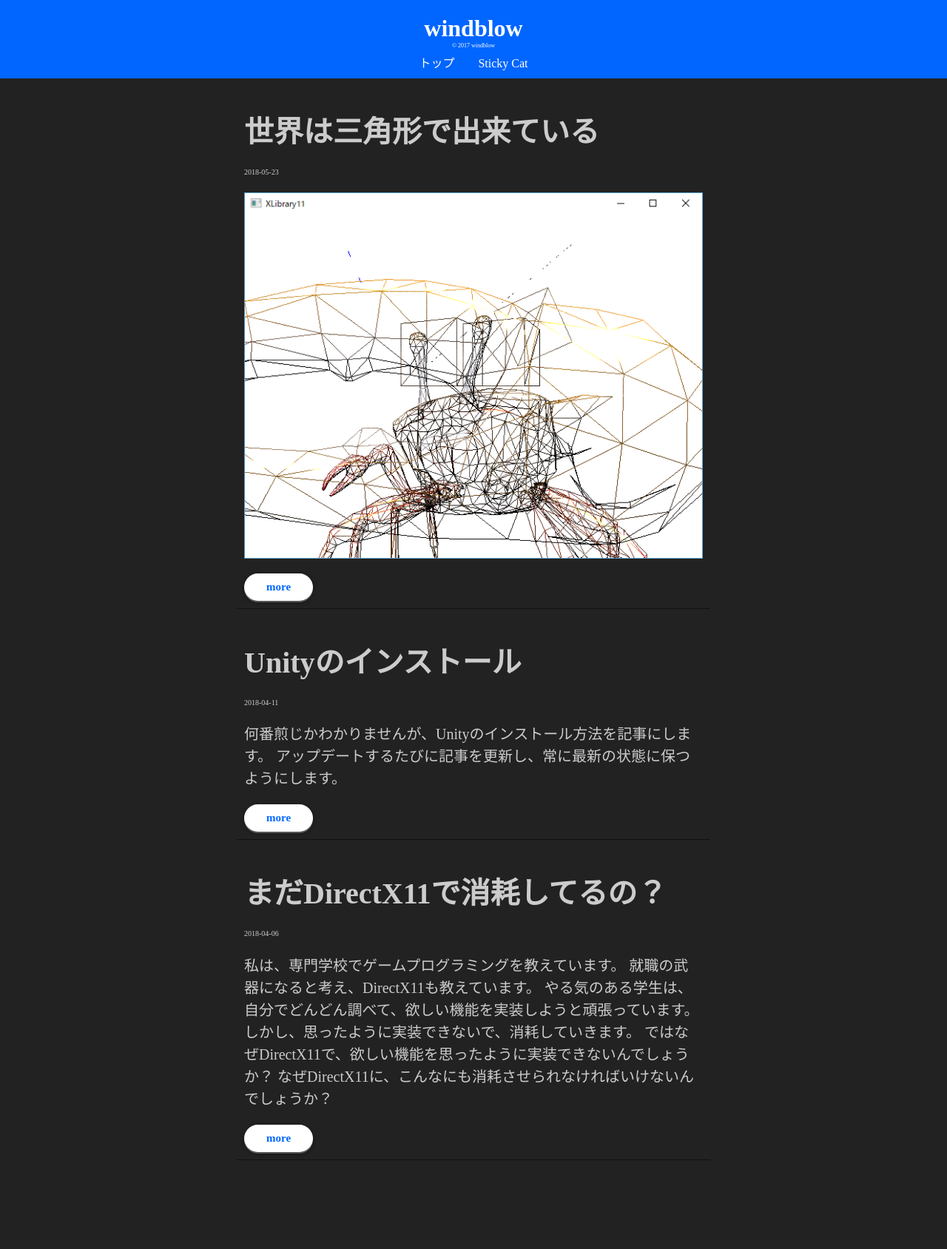
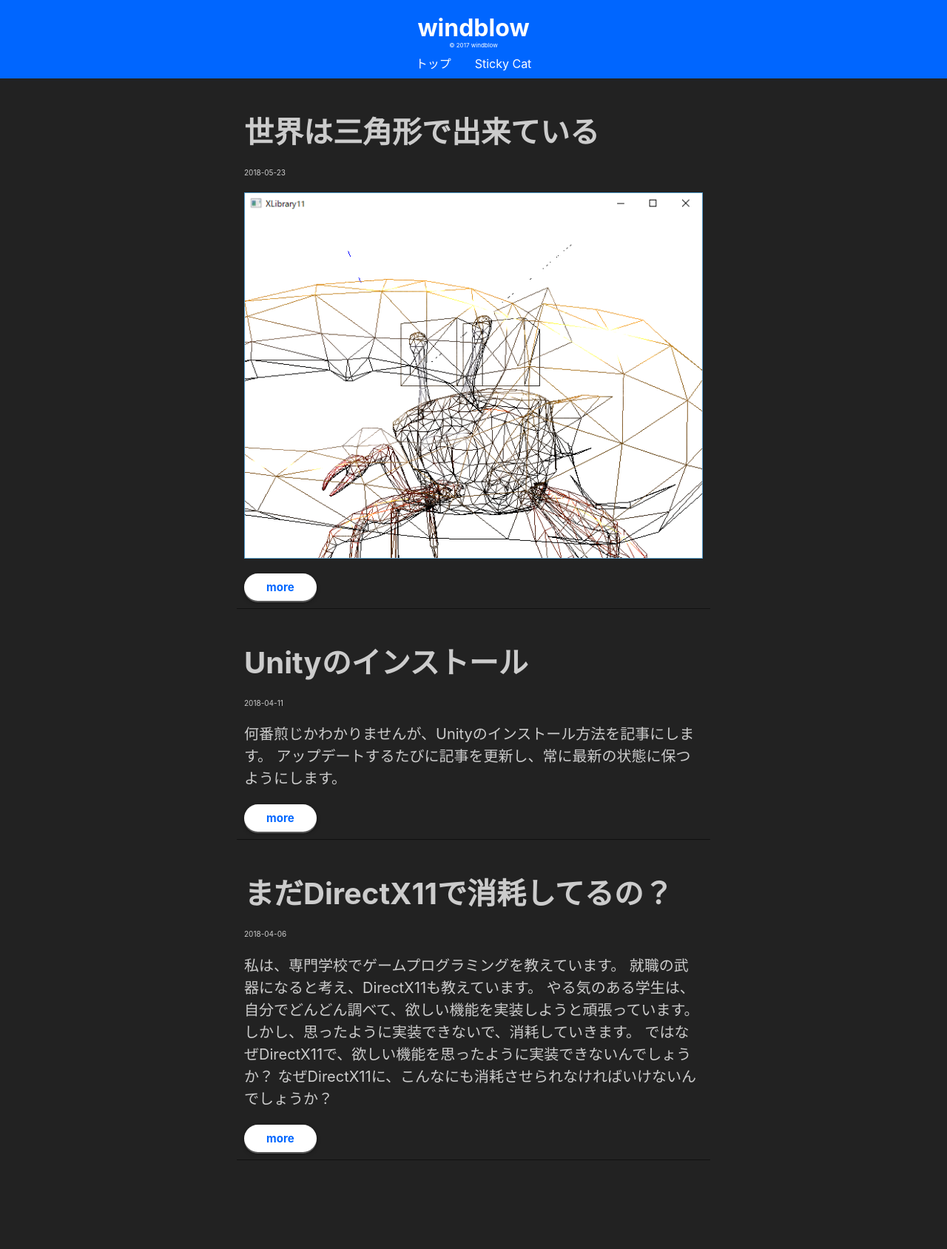
Before and after one commit to itukikikuti/windblow.net, a Jekyll site: the page built from index.html, in a window 1280 px wide. Shown: the whole page at 74% size. Built offline with Jekyll 4.4.1, drawn with Linux system fonts in a browser that asks for light colours; the list of posts is cut into pages by our own code.

Commit message:
Update style.scss

```diff
--- a/assets/css/style.scss
+++ b/assets/css/style.scss
@@ -5,6 +5,16 @@
 $white: #FFF;
 $text: #CCC;
 $back: #222;
+@font-face {
+  font-family: YuGothicM;
+  font-weight: normal;
+  src: local("YuGothic-Medium"), local("Yu Gothic Medium"), local("YuGothic-Regular");
+}
+@font-face {
+  font-family: YuGothicM;
+  font-weight: bold;
+  src: local("YoGothic-Bold"), local("Yu Gothic");
+}
 a {
     color: $theme;
     text-decoration: none;
@@ -12,6 +22,7 @@
 body {
     background: $back;
     color: $text;
+    font-family: -apple-system, blinkMacSystemFont, "Helvetica Neue", "Segoe UI", YuGothicM, YuGothic, Meiryo, sans-serif;
 }
 header {
     top: 0;
```
